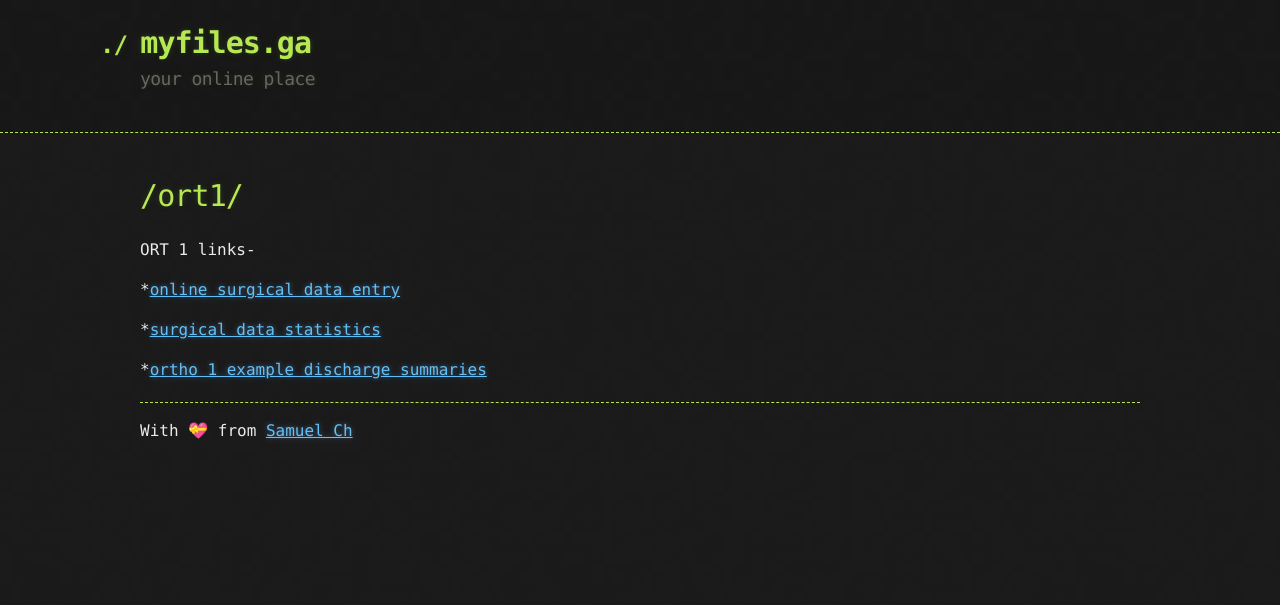
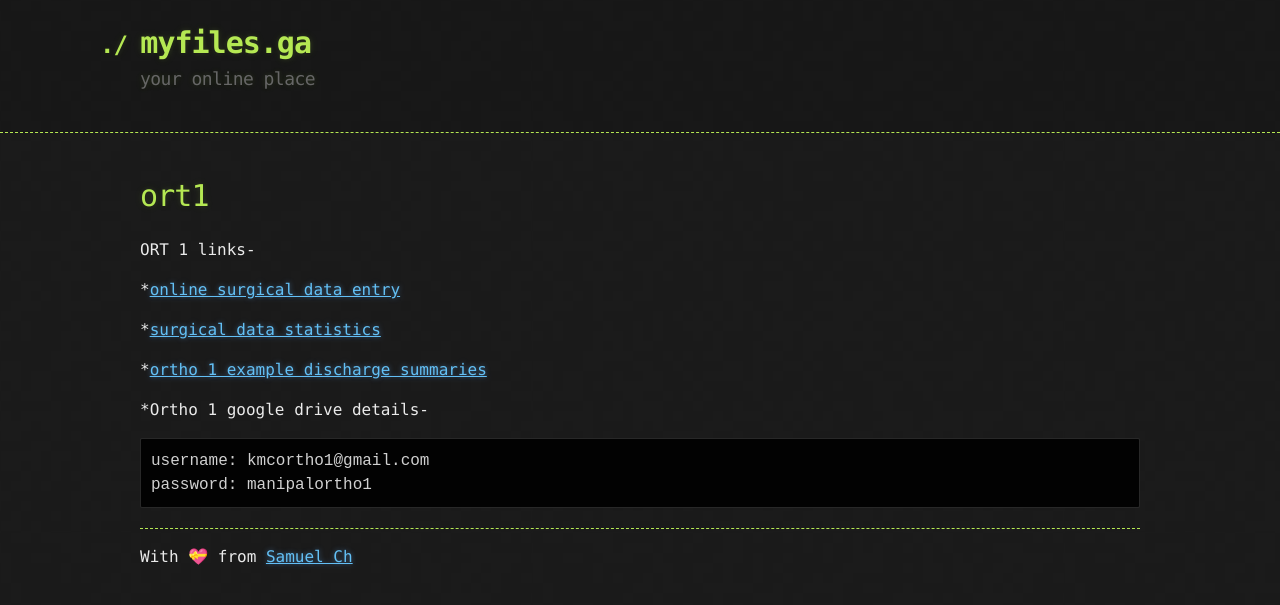
Before and after one commit to Dr-Anonymous/myfiles, a Jekyll site: the page built from ort1.md, in a window 1280 px wide. Shown: the top 605 px of the page. Built offline with Jekyll 4.4.1, drawn with Linux system fonts in a browser that asks for light colours; emoji names are drawn with the system emoji font; our own code applies the rules of GitHub Pages for plain Markdown files.

Commit message:
Update ort1.md

````diff
--- a/ort1.md
+++ b/ort1.md
@@ -2,7 +2,7 @@
 layout: default
 ---
 
-# {{ page.url }}
+# ort1
 
 ORT 1 links-
 
@@ -11,3 +11,10 @@ ORT 1 links-
 *[surgical data statistics](https://docs.google.com/spreadsheets/d/1qoM3hZZwtidhqY3lGDhMXzZT07ewSc2ndi_sdO4K3qY/edit?usp=sharing)
 
 *[ortho 1 example discharge summaries](https://docs.google.com/document/d/1ILacITqqX_Q_sBlegYX8eH8DghUDfThilSx6l7Ryx28/edit)
+
+*Ortho 1 google drive details-
+
+```
+username: kmcortho1@gmail.com
+password: manipalortho1
+```
````
